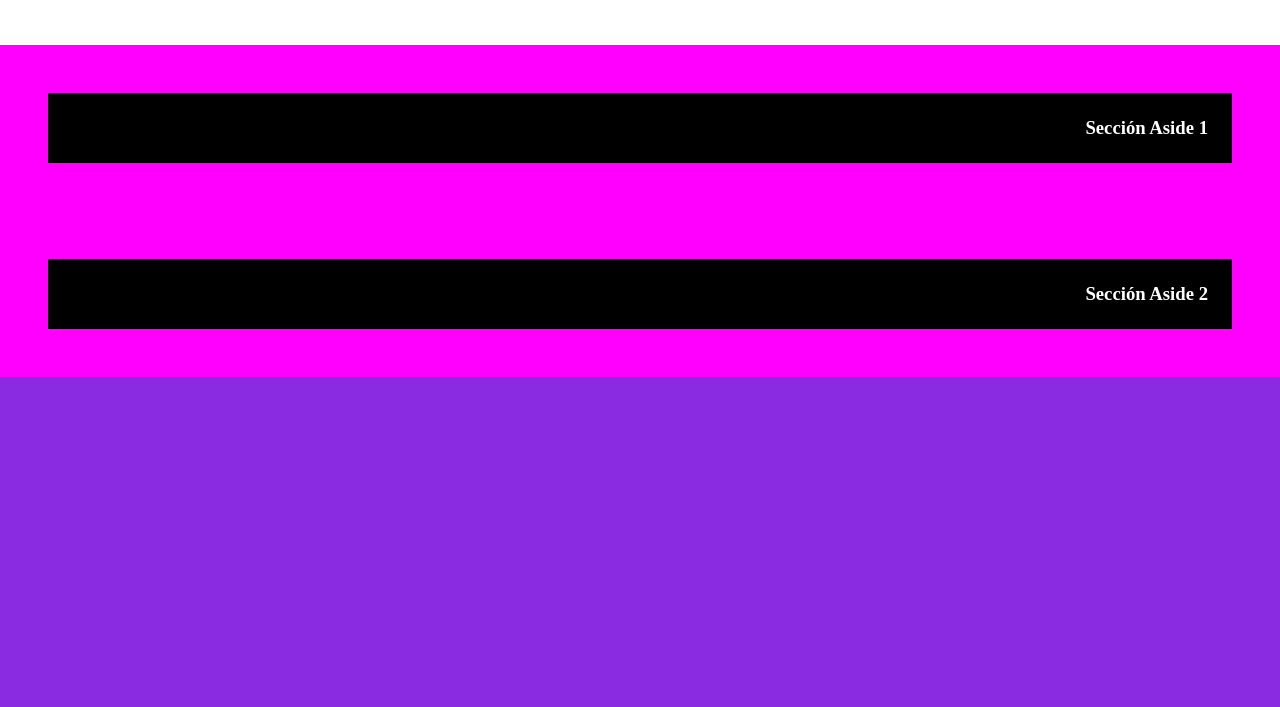
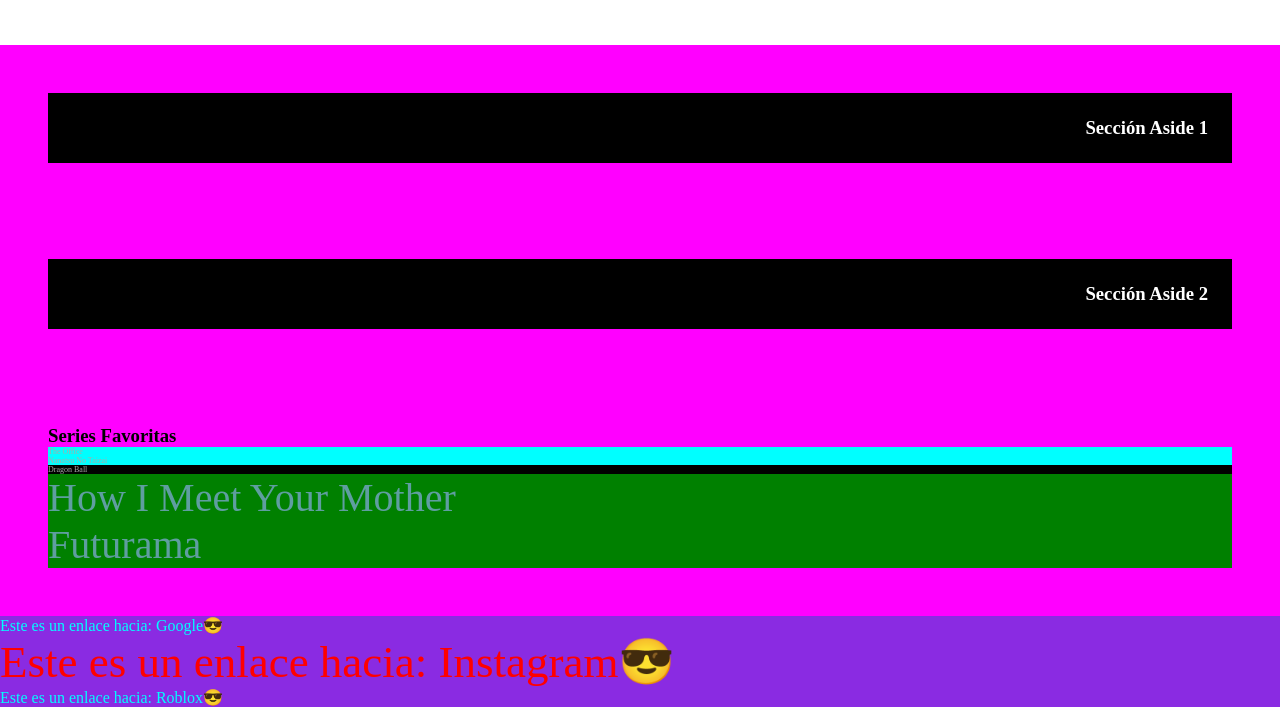
Before and after one commit to ariss-ui/CSS, a plain HTML site: page 04-selectores/index.html in a window 1280 px wide. Shown: the part 437-1144 px from the top of the page. Before the commit the page ends 814 px from the top, so only its background shows below. Drawn offline with Linux system fonts and the light colour scheme.

Commit message:
Selectores Combinados, Atributo y Avanzados

```diff
--- a/04-selectores/index.html
+++ b/04-selectores/index.html
@@ -36,7 +36,26 @@
     <section class="aside-section">
       <h3>Sección Aside 2</h3>
     </section>
+
+    <section>
+      <h3>Series Favoritas</h3>
+      <ul class="lista">
+        <li>The Office</li>
+        <li class="bro">Nanatsu No Taizai</li>
+        <li class="tercero">Dragon Ball</li>
+        <li>How I Meet Your Mother</li>
+        <li>Futurama</li>
+      </ul>
+    </section>
   </aside>
+
+  <footer>
+    <div>
+      <a href="">Google</a>
+      <a href="https://www.instagram.com/">Instagram</a>
+      <a href="">Roblox</a>
+    </div>
+  </footer>
 
 </body>
 </html>
--- a/04-selectores/style.css
+++ b/04-selectores/style.css
@@ -38,16 +38,55 @@
           }
 
       - Hijo directo
+        -  Selecciona elementos que son hijos directos de un elemento padre.
+
+          elemento > elementosHijos {
+          propiedad: valor;
+          }
+
       - Elemento Adjacente
+        - Selecciona el primer elemento inmediatamente despues de otro. (Su hermano inmediato o "Siblings")
+
+          elemento + elementoAdjacente {
+          propiedad: valor;
+          }
+
       - Hermano General
+        - Selecciona todos los elementos hermanos despues de un elemento
+
+          elemento ~ elementoHermanos {
+          propiedad: valor;
+          }
 
     5. Selectores de Atributos
       - Atributo
+        - Selecciona elementos según el atributo que indiquemos. Sin importar su valor.
+
+          elemento[ätributo] {
+          propiedad: valor;
+          }
+
       - Atributo Valor
+        - Selecciona elementos según el atributo y el valor que índiquemos.
+
+          elemento[atributo=valor] {
+          propiedad: valor
+          }
 
     6. Selectores Avanzados
       - Pseudo-clases
+         - Seleccionamos elementos en un estado en particular.
+
+          elemento:pseudoclase {
+          propiedad: valor;
+          }
+
       - Pseudo-elementos
+        - Seleccionan partes especificas de un elemento en HTML.
+
+          elemento::pseudoElemento {
+          propiedad: valor;
+          }
 
 */
 
@@ -122,3 +161,67 @@ aside section {
   padding: 24px;
   background-color: black;
 }
+
+/* Combinados - Hijos Directos */
+ul > li {
+  background-color: aqua;
+}
+
+.lista > li {
+  font-size: 8px;
+  color: darkgray;
+}
+
+/* Combinados - Elemento Adjacente */
+h3 + ul {
+  list-style: none;
+}
+
+.bro + li {
+  background-color: black;
+}
+
+/* Combinados - Hermano General */
+.bro + li ~ li {
+  background-color: green;
+}
+
+.tercero ~ li {
+  color: cadetblue;
+  font-size: 40px;
+}
+
+
+
+/* Selector de Atributo */
+a[href] {
+  display: block;
+  text-decoration: none;
+  color: aqua;
+}
+
+/* Selector de Atributo con Valor */
+a[href="https://www.instagram.com/"] {
+  font-size: 45px;
+  color: red;
+}
+
+/* Pseudo-Clases */
+a:hover {
+  background-color: purple;
+  color: white;
+  text-decoration: underline;
+}
+
+a:focus {
+  border: 3px solid red;
+}
+
+/* Pseudo-Elementos */
+a::after {
+  content: "😎";
+}
+
+a::before {
+  content: "Este es un enlace hacia: ";
+}
```
